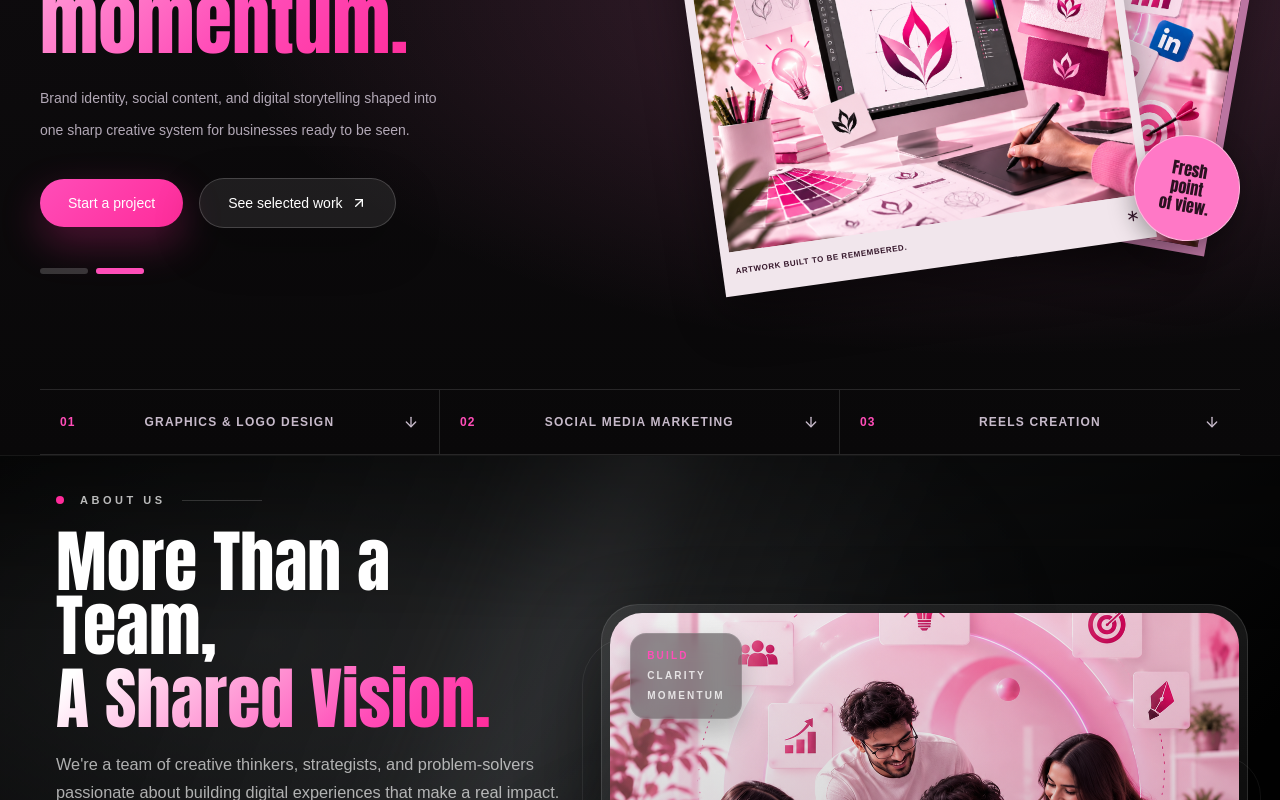
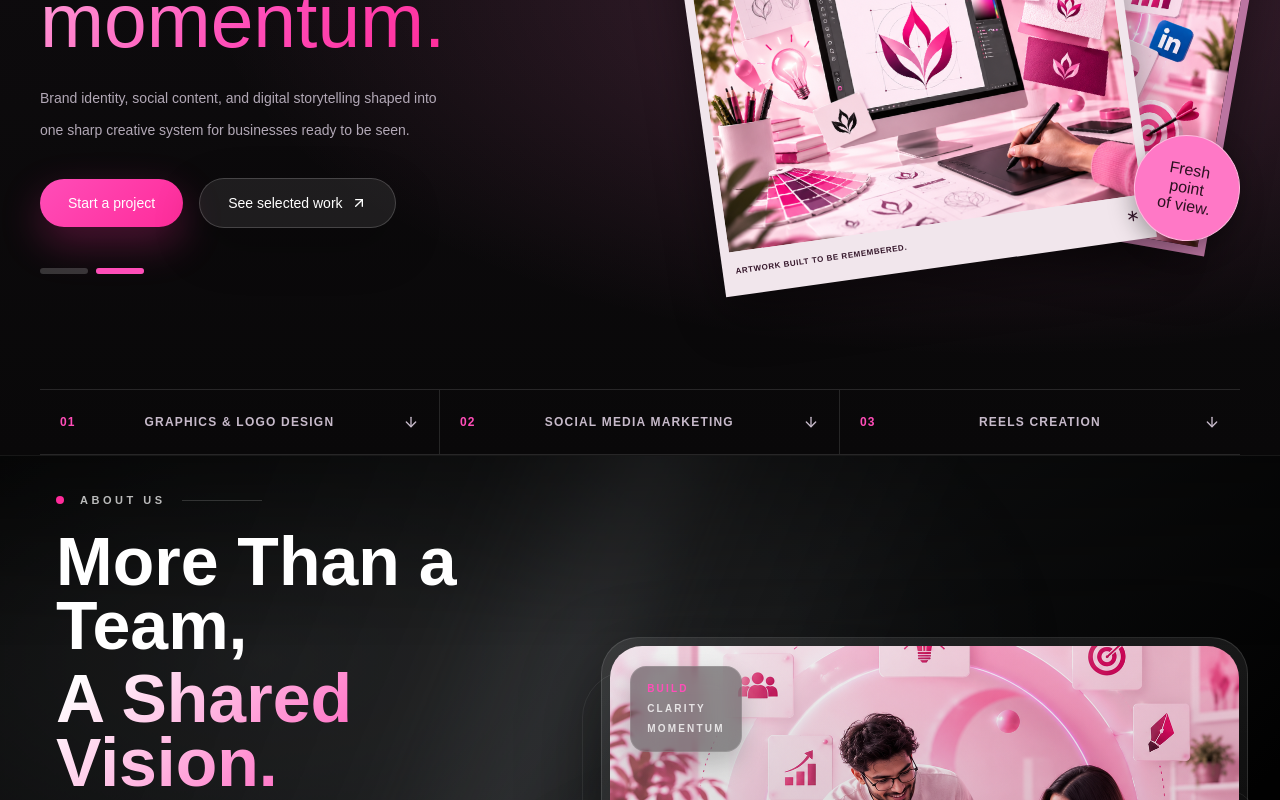
Before and after one commit to Lokendra0202/krystal, a Next.js app: page / in a window 1280 px wide. Shown: the part 360-1160 px from the top of the page. Built offline with nearby package versions, Linux system fonts and the light colour scheme.

Commit message:
Use Poppins for display typography

```diff
--- a/app/globals.css
+++ b/app/globals.css
@@ -2,6 +2,10 @@
 @import "@fontsource/space-grotesk/400.css";
 @import "@fontsource/space-grotesk/500.css";
 @import "@fontsource/space-grotesk/700.css";
+@import "@fontsource/poppins/400.css";
+@import "@fontsource/poppins/500.css";
+@import "@fontsource/poppins/600.css";
+@import "@fontsource/poppins/700.css";
 @import "@fontsource/plus-jakarta-sans/400.css";
 @import "@fontsource/plus-jakarta-sans/500.css";
 @import "@fontsource/plus-jakarta-sans/600.css";
@@ -26,7 +30,7 @@
   --radius-lg: 2rem;
   --shadow-glow: 0 0 0 1px rgba(255, 255, 255, 0.05), 0 24px 80px rgba(255, 43, 154, 0.18);
   --section-space: clamp(5rem, 8vw, 8rem);
-  --font-impact: Impact, Haettenschweiler, "Arial Narrow Bold", "Arial Black", sans-serif;
+  --font-display: "Poppins", sans-serif;
   --font-body: "Plus Jakarta Sans", sans-serif;
 }
 
@@ -44,7 +48,7 @@
   --color-pink-soft: var(--pink-soft);
   --color-charcoal: var(--charcoal);
   --font-sans: var(--font-body);
-  --font-heading: var(--font-impact);
+  --font-heading: var(--font-display);
 }
 
 * {
@@ -85,8 +89,7 @@ h4,
 h5,
 h6,
 .font-heading {
-  font-weight: 400;
-  font-family: var(--font-impact);
+  font-family: var(--font-display);
   letter-spacing: 0 !important;
 }
 
--- a/package.json
+++ b/package.json
@@ -11,6 +11,7 @@
   },
   "dependencies": {
     "@fontsource/plus-jakarta-sans": "^5.2.7",
+    "@fontsource/poppins": "^5.3.0",
     "@fontsource/space-grotesk": "^5.2.7",
     "framer-motion": "^13.1.1",
     "gsap": "^3.15.0",
```
Also changed, not shown: 1 other file (tests, documents, lock files or other folders).
